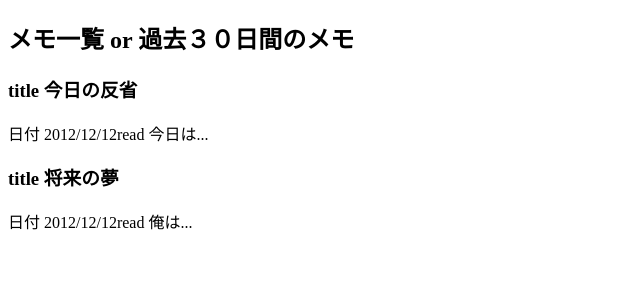
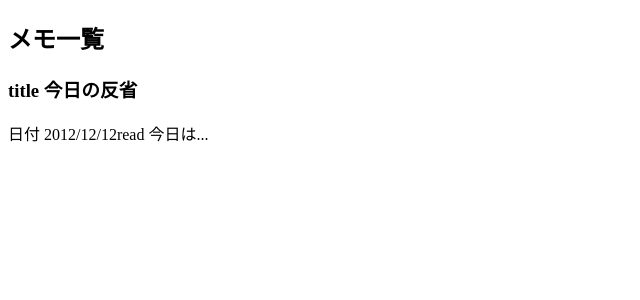
Before and after one commit to taro1025/simple_memo_front, a Next.js app: page / in a window 1280 px wide. Shown: the top 300 px of the page, without its empty margins (0-640 px from the left). Built offline with nearby package versions, Linux system fonts and the light colour scheme.

Commit message:
feat:普通に持ってるメモと過去のメモを切り替えられるように

```diff
--- a/src/pages/index.tsx
+++ b/src/pages/index.tsx
@@ -1,24 +1,55 @@
 import {NextPage} from 'next'
-import { MemoCard } from '../components/MemoCard'
+import {MemoCard} from '../components/MemoCard'
 import Link from "next/link"
+import {useState} from "react"
+
+interface MemoInterface {
+    title: string;
+    text: string;
+    created_at: string;
+    updated_at: string;
+}
+
+interface IndexMemosInterface {
+    currentMemos: MemoInterface[]; //今日書いたメモ+永久化してるメモ
+    pastMemos: MemoInterface[];
+}
 
 const Index: NextPage = () => {
 
     // going to fetch data
     // {
     //     permanentMemos: {
-    //         dfjdsfldf
+    //         memo: {
+    //             title: 'fdlfd'
+    //             text: 'fdjflds'
+    //          }
     //     }
     //     currentMemos: {
-    //         dfdfdfdfdf
-    //     }
+    //         memo: {
+    //          title: 'fdlfd'
+    //          text: 'fdjflds'
+    //          }    //     }
     //     pastMemos: {
-    //         kldfjdfdsfs
-    //     }
+    //         memo: {
+    //          title: 'fdlfd'
+    //          text: 'fdjflds'
+    //         }    //     }
     // }
+
+    const [memoIndex, setMemoIndex] = useState<IndexMemosInterface>()
+    const [isCurrentMemoIndex, switchMemoIndex] = useState<boolean>(true)
+
+    const handleSwitch = () => {
+        switchMemoIndex(!isCurrentMemoIndex)
+    }
+
     return (
         <>
-            <h2>メモ一覧 or 過去３０日間のメモ</h2>
+            {
+                isCurrentMemoIndex ? (
+                    <>
+                        <h2 onClick={handleSwitch}>メモ一覧</h2>
 
                         <Link href="/memos/1">
                             <a><MemoCard
@@ -27,12 +58,21 @@ const Index: NextPage = () => {
                                 leadSentence="read 今日は..."
                             /></a>
                         </Link>
+                    </>
+                ) : (
+                    <>
+                        <h2 onClick={handleSwitch}>過去３０日間のメモ</h2>
 
-            <MemoCard
+                        <Link href="/memos/1">
+                            <a> <MemoCard
                                 title="title 将来の夢"
                                 date="日付 2012/12/12"
                                 leadSentence="read 俺は..."
-            />
+                            /></a>
+                        </Link>
+                    </>
+                )
+            }
         </>
     )
 }
```
Lines whose indentation alone changed are shown as unchanged.
